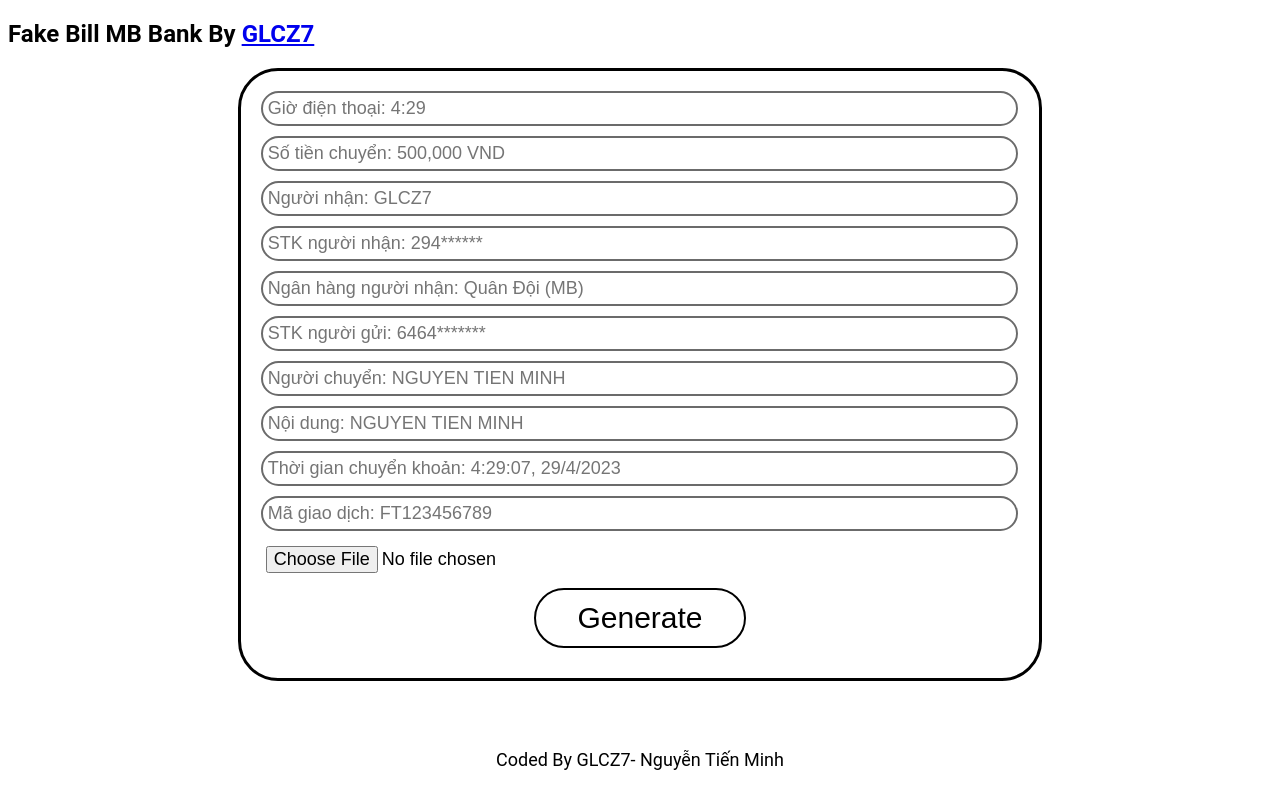
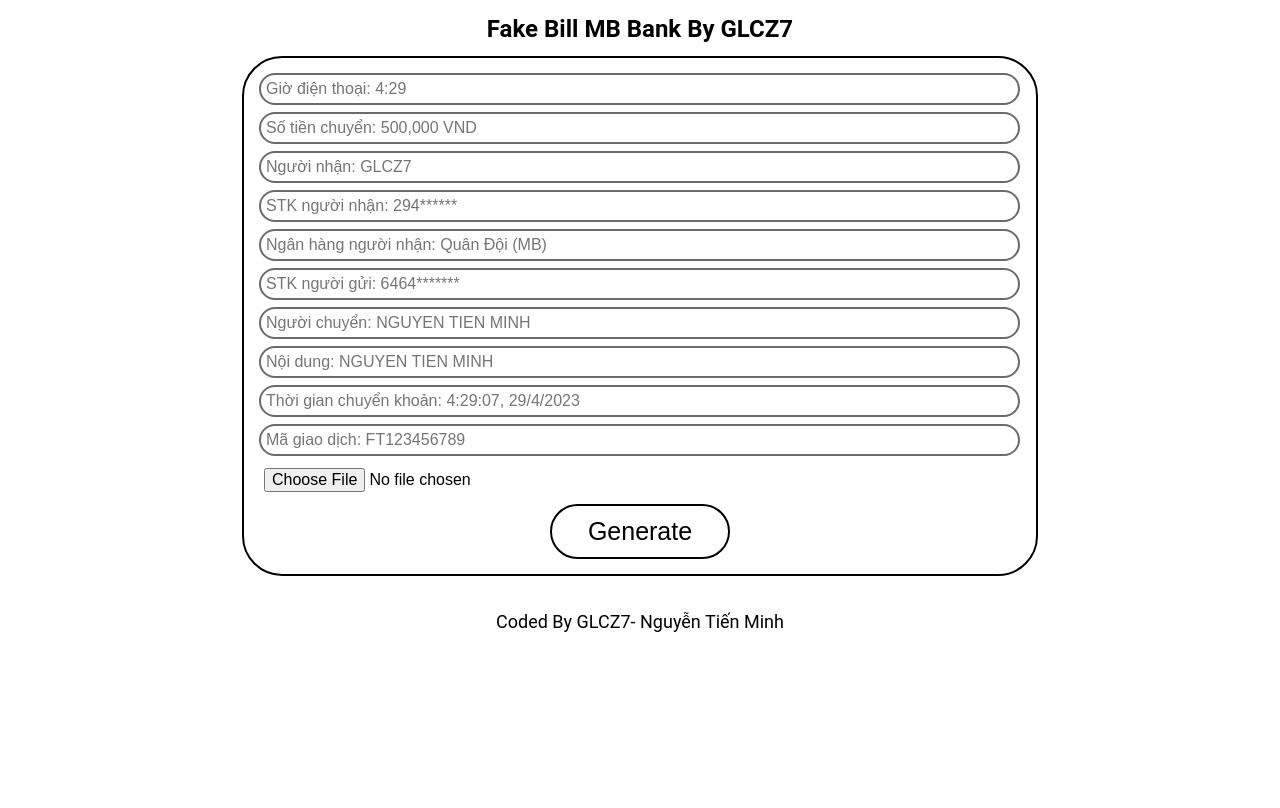
Before and after one commit to GLCZ7/FakeBillMB, a plain HTML site: page index.html in a window 1280 px wide. Shown: the top 808 px of the page. Drawn offline with Linux system fonts and the light colour scheme.

Commit message:
style.css

```diff
--- a/assets/style.css
+++ b/assets/style.css
@@ -8,8 +8,25 @@
     font-family: "Roboto", sans-serif;
     min-height: 100vh;
     overflow: hidden;
+    padding: 5px;
+    margin: 0;
 }
 
+.container{
+    width: 100%;
+    text-align: center;
+}
+.container h2{
+    position: relative;
+    top: -10px;
+}
+.container a{
+    text-decoration: none;
+    color: black;
+}
+.container a:hover{
+    text-decoration: underline;
+}
 .border-bill {
     width: 1148px;
     height: 2560px;
@@ -42,23 +59,24 @@
     border-radius: 40px;
     display: flex;
     justify-content: center;
+    position: relative;
+    top: -17px;
 }
 
 .TextInputBill .colorfullTextInput {
     width: 60%;
-    margin-bottom: 50px;
-    border: 3px solid black;
+    border: 2px solid black;
     border-radius: 40px;
-    padding: 20px;
+    padding: 15px;
+
 }
-
 .TextInputBill .colorfullTextInput input {
     outline: none;
     padding: 5px;
     width:98%;
-    font-size: 18px;
+    font-size: 16px;
     border-radius: 40px;
-    margin-bottom: 10px;
+    margin-bottom: 7px;
     position: relative;
     border: 2px solid rgb(107, 107, 107);
 }
@@ -68,13 +86,13 @@
     justify-content: center;
 }
 .full-generate{
-    padding: 10px 35px 10px 35px ;
+    padding: 10px 30px 10px 30px ;
     border: 2px solid black;
     border-radius: 40px;
-    margin-bottom: 10px;
+
 }
 .generate .full-generate button{
-    font-size: 30px;
+    font-size: 25px;
     text-align: center;
     border: none;
     background: none;
```
